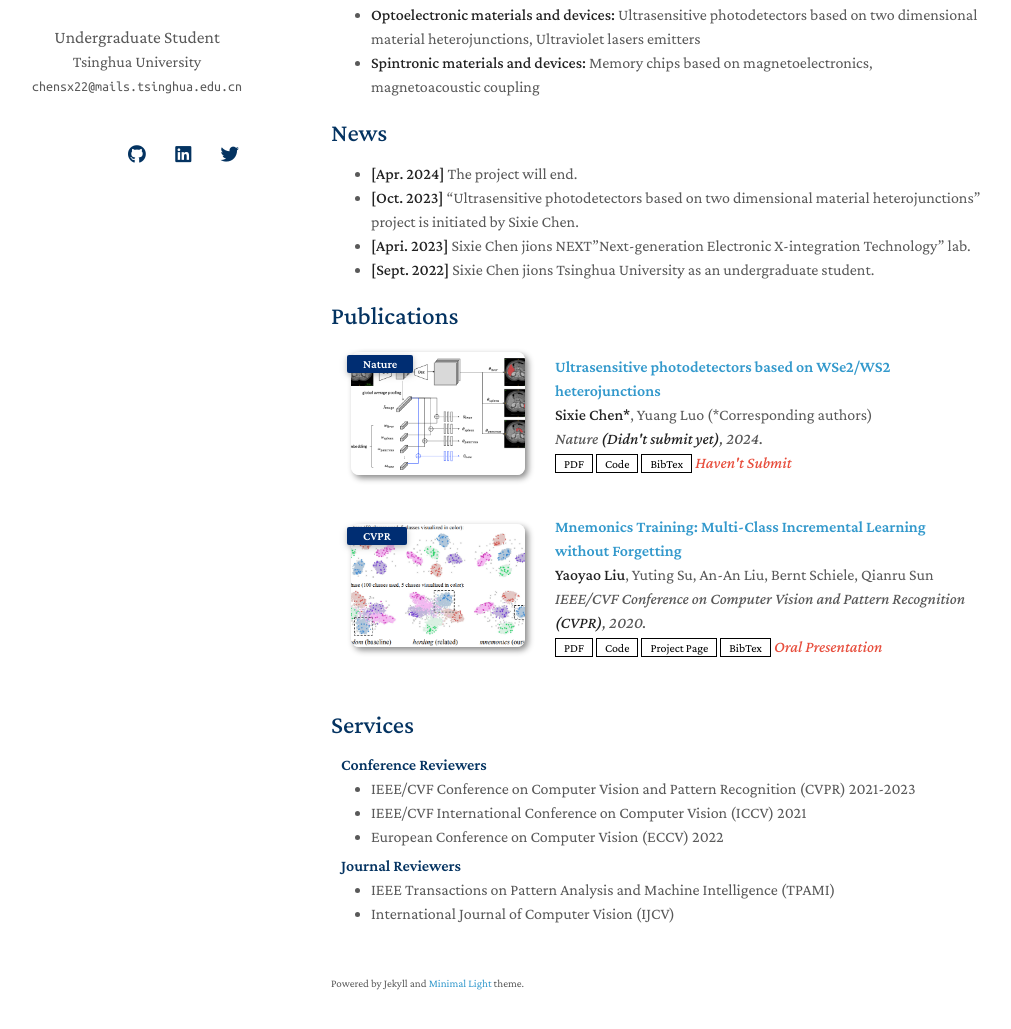
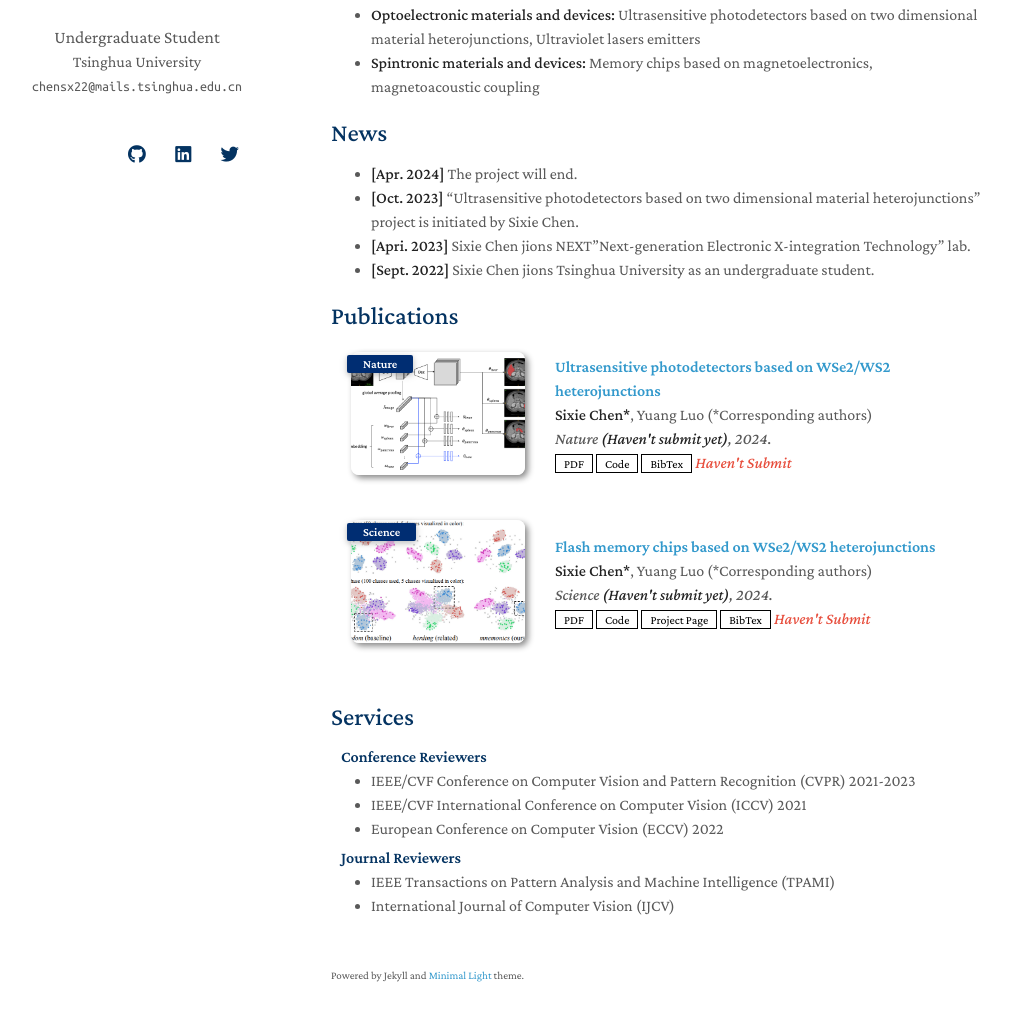
Before and after one commit to SixieChen/Sixie-Chen, a Jekyll site: the page built from index.md, in a window 1280 px wide and 1280 px high. Shown: the part 216-1245 px from the top of the window, without its empty margins (139-1150 px from the left). Built offline with Jekyll 4.4.1, drawn with Linux system fonts in a browser that asks for light colours; nearby versions of some CDN libraries; a style sheet for code colours, icons or effects is not loaded; our own code applies the rules of GitHub Pages for plain Markdown files.

Commit message:
Update publications.yml

```diff
--- a/_data/publications.yml
+++ b/_data/publications.yml
@@ -3,20 +3,20 @@ main:
   - title: Ultrasensitive photodetectors based on WSe2/WS2 heterojunctions
     authors: <strong>Sixie Chen*</strong>, Yuang Luo (*Corresponding authors)
     conference_short: Nature
-    conference: Nature <strong>(Didn't submit yet)</strong>, 2024.
+    conference: Nature <strong>(Haven't submit yet)</strong>, 2024.
     pdf: https://arxiv.org/pdf/2306.00988.pdf
     code: https://github.com/MrGiovanni/ContinualLearning
     bibtex: https://bib.yliu.me/MICCAI23.txt
     image: ./assets/img/teaser_example_2.png
     notes: Haven't Submit
 
-  - title: "Mnemonics Training: Multi-Class Incremental Learning without Forgetting"
-    authors: <strong>Yaoyao Liu</strong>, Yuting Su, An-An Liu, Bernt Schiele, Qianru Sun
-    conference_short: CVPR
-    conference: IEEE/CVF Conference on Computer Vision and Pattern Recognition <strong>(CVPR)</strong>, 2020.
+  - title: Flash memory chips based on WSe2/WS2 heterojunctions
+    authors: <strong>Sixie Chen*</strong>, Yuang Luo (*Corresponding authors)
+    conference_short: Science
+    conference:  Science <strong>(Haven't submit yet)</strong>, 2024.
     pdf: https://arxiv.org/pdf/2002.10211.pdf
     code: https://github.com/yaoyao-liu/class-incremental-learning/tree/main/mnemonics-training
     page: https://class-il.mpi-inf.mpg.de/mnemonics/
     bibtex: https://class-il.mpi-inf.mpg.de/mnemonics/
-    notes: Oral Presentation
+    notes: Haven't Submit
     image: ./assets/img/teaser_example.png
```
